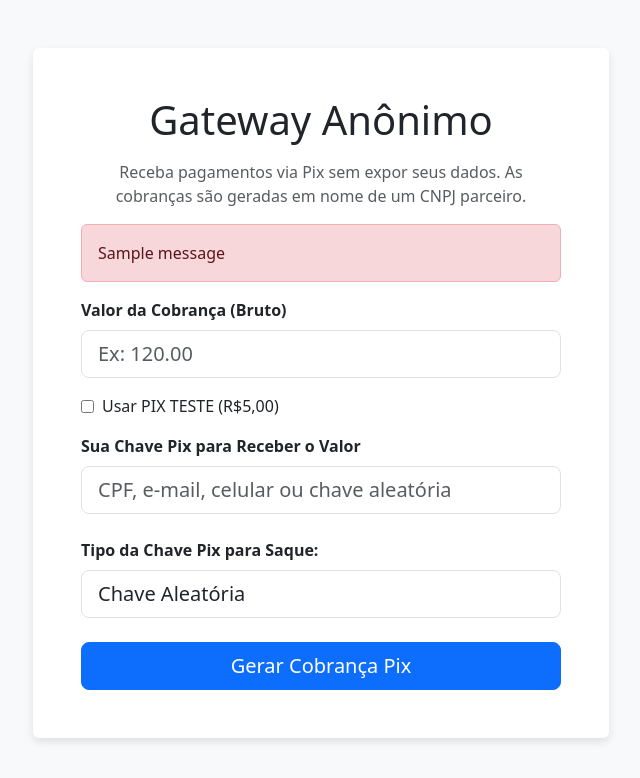
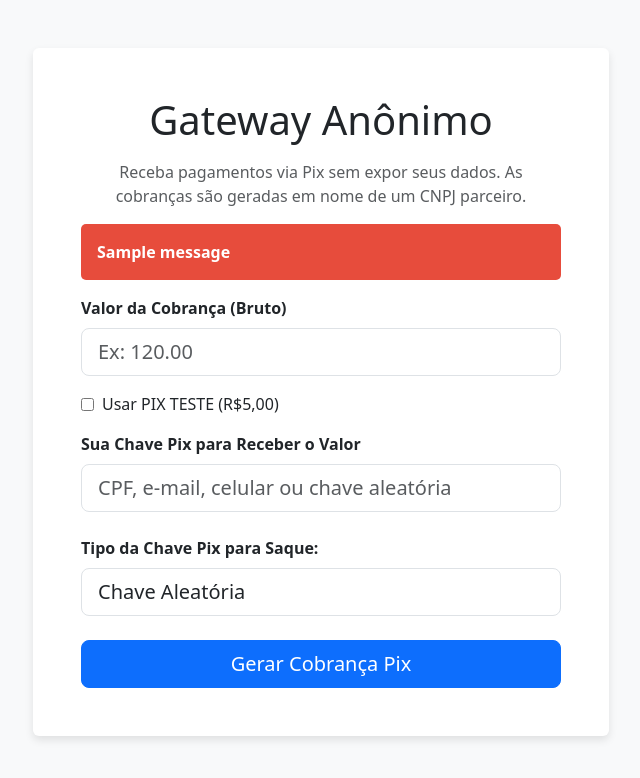
Before and after one commit to helddc/site-pix-agora-vai, a Flask app: page / in a window 1280 px wide. Shown: the top 778 px of the page, without its empty margins (319-959 px from the left). Run offline with Flask 3, Linux system fonts and the light colour scheme; tables that the repository leaves empty hold one stand-in row (values such as "Sample post"); one stand-in notice (Sample message) is shown.

Commit message:
index.html

```diff
--- a/templates/index.html
+++ b/templates/index.html
@@ -2,7 +2,7 @@
 <html lang="pt-BR">
 <head>
   <meta charset="UTF-8" />
-    <meta name="viewport" content="width=device-width, initial-scale=1.0" />
+  <meta name="viewport" content="width=device-width, initial-scale=1" />
   <title>Gateway de Pagamento Anônimo</title>
   <link href="https://cdn.jsdelivr.net/npm/bootstrap@5.3.3/dist/css/bootstrap.min.css" rel="stylesheet">
   <style>
@@ -10,6 +10,7 @@
     .container { max-width: 600px; }
     .card { border: none; box-shadow: 0 4px 8px rgba(0,0,0,0.1); }
     .calculator-result { display: none; margin-bottom: 1rem; padding: 1rem; background-color: #e9ecef; border-radius: 8px; font-size: 0.9rem; }
+    .flash-error { background-color: #e74c3c; color: white; padding: 1rem; border-radius: 5px; margin-bottom: 1rem; font-weight: 600; }
   </style>
 </head>
 <body>
@@ -17,28 +18,33 @@
     <div class="card p-4 p-md-5">
         <h1 class="text-center mb-3">Gateway Anônimo</h1>
         <p class="text-center text-muted">Receba pagamentos via Pix sem expor seus dados. As cobranças são geradas em nome de um CNPJ parceiro.</p>
+
         {% with messages = get_flashed_messages(with_categories=true) %}
           {% if messages %}
             {% for category, message in messages %}
-                        <div class="alert alert-danger" role="alert">{{ message }}</div>
+              <div class="flash-error" role="alert">{{ message }}</div>
             {% endfor %}
           {% endif %}
         {% endwith %}
-            <form method="POST" action="{{ url_for('index') }}">
+
+        <form method="POST" action="/">
             <div class="mb-3">
                 <label for="gross_amount" class="form-label"><b>Valor da Cobrança (Bruto)</b></label>
-                    <input type="number" step="0.01" class="form-control form-control-lg" id="gross_amount" name="gross_amount" placeholder="Ex: 120.00" min="{{ minimum_value }}" required oninput="calculateFees()">
+                <input type="number" step="0.01" class="form-control form-control-lg" id="gross_amount" name="gross_amount" placeholder="Ex: 120.00" min="20.00" required oninput="calculateFees()">
             </div>
+
             <div id="calculator" class="calculator-result">
                 <div style="display: flex; justify-content: space-between;"><span>Taxa (15%):</span> <span id="commission-display">-</span></div>
                 <div style="display: flex; justify-content: space-between;"><span>Taxa Fixa:</span> <span id="fixed-fee-display">-</span></div>
                 <hr class="my-1">
                 <div style="display: flex; justify-content: space-between; font-weight: bold;"><span>Você Receberá (Líquido):</span> <span id="net-amount-display" class="text-success">-</span></div>
             </div>
+
             <div class="checkbox-group" style="align-items: center; display:flex; gap: 0.5rem; margin-bottom: 1rem;">
                 <input type="checkbox" id="pix_test" name="pix_test" value="1" onchange="toggleValueInput(this)">
                 <label for="pix_test" style="margin-bottom: 0;">Usar PIX TESTE (R$5,00)</label>
             </div>
+
             <div class="mb-4">
                 <label for="payout_pix_key" class="form-label"><b>Sua Chave Pix para Receber o Valor</b></label>
                 <input type="text" class="form-control form-control-lg" id="payout_pix_key" name="payout_pix_key" placeholder="CPF, e-mail, celular ou chave aleatória" required>
```
Lines whose indentation alone changed are shown as unchanged.
